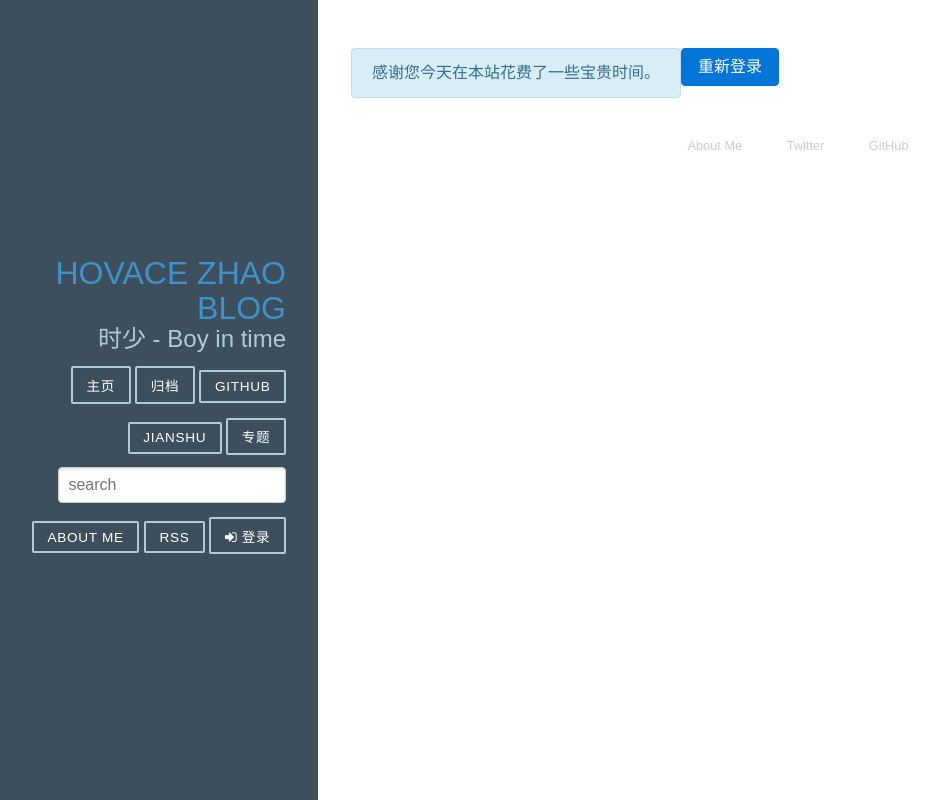
After one commit to zhaobinhong/python_blog, a Django app: template article/templates/registration/logged_out.html in a window 1280 px wide. The commit adds this page. Shown: the whole page, without its empty margins (2-941 px from the left). Run offline with Django 3.2, Linux system fonts and the light colour scheme; the template is opened without the code that fills it, so the values that code supplies are empty; parts of the project's set-up code (start-up, migrations or seed data) failed here and were passed over; some libraries are stand-ins or nearby versions.

Commit message:
login and logout

```diff
--- a/article/templates/base.html
+++ b/article/templates/base.html
@@ -9,6 +9,7 @@
     <title>Hovace Blog</title>
     <link rel="hovace icon" type="image/x-icon" href="{% static "img/4664.png" %}"/>
 
+    <link rel="stylesheet" href="{% static "css/bootstrap.min.css" %}">
     <link rel="stylesheet" href="{% static "css/pure-min.css" %}">
     <link rel="stylesheet" href="{% static "css/font-awesome.min.css" %}">
     <link rel="stylesheet" href="{% static "css/grids-responsive-min.css" %}">
@@ -66,9 +67,27 @@
                         <a class="button-success pure-button" href="{% url 'RSS' %}">RSS</a>
                     </li>
 
-                    <li class="nav-item">
-                        <a href="/post/new/" class="button-success pure-button"><span class="fa fa-eyedropper"></span>&nbsp;写文章</a>
-                    </li>
+
+                    {% if user.is_authenticated %}
+                        <li class="nav-item">
+                            <a href="/post/new/" class="button-success pure-button"><span
+                                    class="fa fa-eyedropper"></span>&nbsp;新建</a>
+                        </li>
+                        <li class="nav-item">
+                            <a href="{% url 'logout' %}" title="注销" class="pure-button">
+                                <span class="fa fa-power-off"></span>
+                                &nbsp;注销
+                            </a>
+                        </li>
+                        {#                        <li class="active"><a href="{% url 'post_draft_list' %}"><span#}
+                        {#                                class="glyphicon glyphicon-th-list"></span> 草稿箱</a></li>#}
+                    {% else %}
+
+                        <li class="nav-item">
+                            <a href="{% url 'login' %}" class="button-success pure-button"><span
+                                    class="fa fa-sign-in"></span>&nbsp;登录</a>
+                        </li>
+                    {% endif %}
 
 
                 </ul>
--- /dev/null
+++ b/article/templates/registration/logged_out.html
@@ -0,0 +1,16 @@
+{% extends "base.html" %}
+{% block content %}
+    <form method="post" action="{% url 'login' %}">
+        {% csrf_token %}
+        <div class="row">
+            <!-- <div class="col-sm-3 col-md-2 sidebar"> -->
+
+
+            <p class="alert alert-info">感谢您今天在本站花费了一些宝贵时间。</p>
+
+            <p><a href="/accounts/login/" class="btn btn-primary">重新登录</a></p>
+
+
+        </div>
+    </form>
+{% endblock %}
--- a/article/views.py
+++ b/article/views.py
@@ -12,6 +12,8 @@ from django.http import StreamingHttpResponse
 from django.shortcuts import render, redirect, get_object_or_404
 
 from article.models import Article, PostForm
+
+from django.contrib.auth.decorators import login_required
 
 # Create your views here.
 
@@ -197,6 +199,7 @@ def download(request):
 
         # return HttpResponse('下载完成')
 
+@login_required
 def post_new(request):
     if request.method == "POST":
         form = PostForm(request.POST)
@@ -209,6 +212,7 @@ def post_new(request):
         form = PostForm()
     return render(request, 'post_edit.html', {'form': form})
 
+@login_required
 def post_edit(request, pk):
     post = get_object_or_404(Article, pk=pk)
     if request.method == "POST":
--- a/myblog/settings.py
+++ b/myblog/settings.py
@@ -38,6 +38,9 @@ INSTALLED_APPS = [
     'django.contrib.staticfiles',
     'article',
 ]
+
+LOGIN_REDIRECT_URL = '/'
+LOGOUT_REDIRECT_URL='/'
 
 BOOTSTRAP_ADMIN_SIDEBAR_MENU = True
 
--- a/myblog/urls.py
+++ b/myblog/urls.py
@@ -16,6 +16,7 @@ Including another URLconf
     2. Add a URL to urlpatterns:  url(r'^blog/', include('blog.urls'))
 """
 from django.conf.urls import url
+import django.contrib.auth.views
 from django.contrib import admin
 from article import views
 from article.views import RSSFeed
@@ -30,13 +31,18 @@ urlpatterns = [
     url(r'^tag(?P<tag>\w+)/$', views.search_tag, name='search_tag'),
     url(r'^search/$', views.blog_search, name='blog_search'),
     url(r'^feed/$', RSSFeed(), name="RSS"),
+
     url(r'^write/$', views.write, name="write"),
     url(r'^file/$', views.mgmt_files, name="file"),
     url(r'^shua/$', views.mgmt_file_download, name="download"),
     url(r'^download/$', views.download, name="download"),
     url(r'^rm/$', views.rm, name="rm"),
+
     url(r'^post/new/$', views.post_new, name="post_new"),
     url(r'^post/(?P<pk>[0-9]+)/edit/$', views.post_edit, name='post_edit'),
+
+    url(r'^accounts/login/$', django.contrib.auth.views.login, name='login'),
+    url(r'^accounts/logout/$', django.contrib.auth.views.logout, name='logout'),
     # url(r'^writeSql/$', views.writeSqlViewSet, name="writeSql"),
 
 ]
```
Also changed, not shown: article/templates/post.html (+7 -4 lines), article/templates/registration/login.html (added, +21 -0 lines).
